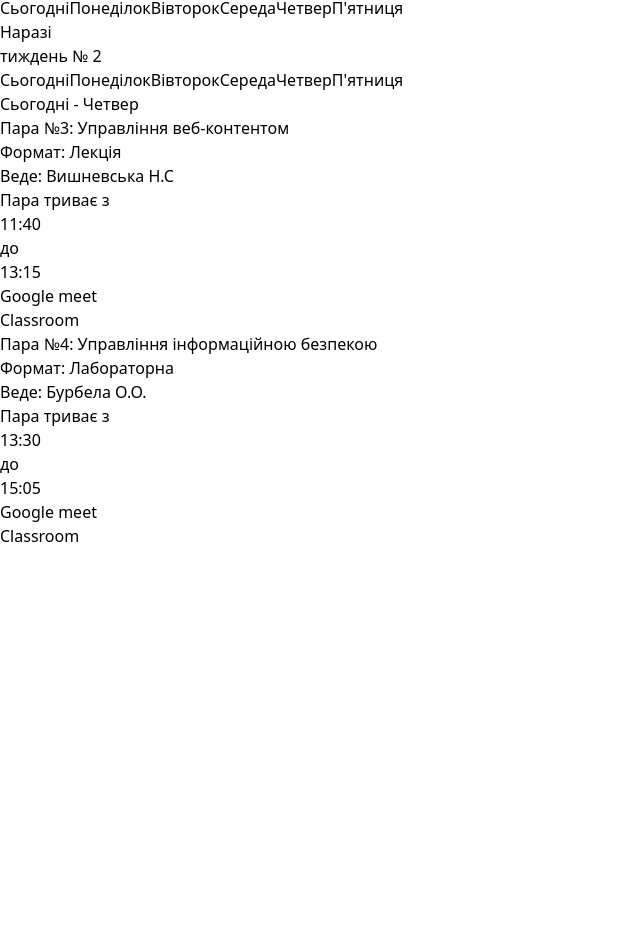
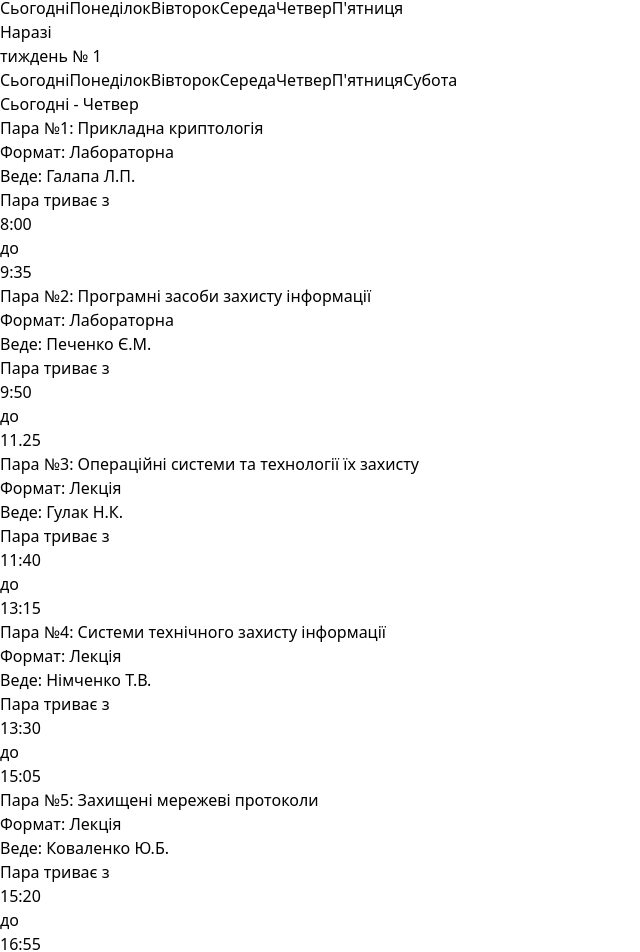
Before and after one commit to Solyaridz3/nau-daily, a React (Vite) app: page / in a window 1280 px wide. Shown: the part 810-1762 px from the top of the page, without its empty margins (0-640 px from the left). Before the commit the page ends 1358 px from the top, so only its background shows below. Built offline with nearby package versions, Linux system fonts and the light colour scheme.

Commit message:
no code updates, just schedule

```diff
--- a/src/App.tsx
+++ b/src/App.tsx
@@ -17,8 +17,10 @@ export interface IWeek {
     [key: string]: IPair[];
 }
 
+
+
 const getWeek = (date: Date): number => {
-    const startDate = new Date("February 23 2024 23:59:59");
+    const startDate = new Date("February 16 2024 23:59:59");
     const nowDate = new Date(date);
     const dayDifference = nowDate.getTime() - startDate.getTime();
     const daysSinceDate = dayDifference / (24 * 60 * 60 * 1000);
--- a/src/components/Content.tsx
+++ b/src/components/Content.tsx
@@ -8,7 +8,7 @@ interface IContent{
 }
 
 const Content = (props: IContent) => {
-    const dayOff = props.dayNumber > 4;
+    const dayOff = props.dayNumber > 5;
     return <div className="content min-h-dvh bg-blue-50 w-full flex justify-center py-20">
         <div className="shedule sm:w-full md:w-2/3 px-6 flex flex-col gap-6 h-fit">
             <h1 className="text-3xl text-center mb-4">{props.textToShow}</h1>
--- a/src/components/Sidebar.tsx
+++ b/src/components/Sidebar.tsx
@@ -23,7 +23,7 @@ const Sidebar = (props: ISide) => {
             <DayLi active={props.active === 0} dayKey={0} onClick={props.changeDayOfTheWeek} dayName="today"
                    text="Сьогодні"/>
             {/*<DayLi onClick={changeDayOfTheWeek} dayKey="calendar" text="Календар"/>*/}
-            {props.daysOfTheWeekEng.slice(0, 5).map((day, index) => {
+            {props.daysOfTheWeekEng.slice(0, 6).map((day, index) => {
                 return <DayLi
                     active={props.active === index + 1}
                     onClick={props.changeDayOfTheWeek}
--- a/src/data/DataBase.json
+++ b/src/data/DataBase.json
@@ -1,213 +1,373 @@
 {
     "week1": {
         "monday": [
+            {
+                "name": "Технології Machine Learning",
+                "professor": "Гріценко",
+                "pairFormat": "Лекція",
+                "pairNumber": 1,
+                "classroom": "",
+                "googleMeet": ""
+            },
             {
                 "name": "Прикладна криптологія",
                 "professor": "Ільєнко А.В.",
                 "pairFormat": "Лекція",
                 "pairNumber": 2,
-        "classroom": "https://classroom.google.com/u/0/c/NjU1MjU2ODQ2MTMx",
-        "googleMeet": "https://meet.google.com/jhm-qqrw-ivr"
+                "classroom": "",
+                "googleMeet": ""
             },
             {
                 "name": "Операційні системи та технології їх захисту",
                 "professor": "Гулак Н.К.",
                 "pairFormat": "Лекція",
                 "pairNumber": 3,
-        "classroom": "https://classroom.google.com/u/0/c/NjU2NzIzNTE1OTQy",
-        "googleMeet": "https://meet.google.com/keo-wrpu-ugg"
+                "classroom": "",
+                "googleMeet": ""
+            },
+            {
+                "name": "Системи технічного захисту інформації",
+                "professor": "Німченко Т.В.",
+                "pairFormat": "Лабораторна",
+                "pairNumber": 4,
+                "classroom": "",
+                "googleMeet": ""
+            },
+            {
+                "name": "Операційні системи та технології їх захисту",
+                "professor": "Майстренко А.А.",
+                "pairFormat": "Лабораторна",
+                "pairNumber": 5,
+                "classroom": "",
+                "googleMeet": ""
             }
         ],
         "tuesday": [
             {
-        "name": "Захищені комп'ютерні системи та мережі",
-        "professor": "Висоцька О.О.",
-        "pairFormat": "Лекція",
+                "name": "Основи інтернет-технологій",
+                "professor": "Вишневська Н.С.",
+                "pairFormat": "Лабораторна",
                 "pairNumber": 1,
-        "classroom": "https://classroom.google.com/u/0/c/NjU1MzA3NTAwNzQ4",
-        "googleMeet": "https://meet.google.com/fha-ccdo-zqs"
+                "classroom": "",
+                "googleMeet": ""
             },
             {
-        "name": "Управління інформаційною безпекою",
-        "professor": "Казмірчук С.В.",
+                "name": "Основи інтернет-технологій",
+                "professor": "Вишневська Н.С.",
+                "pairFormat": "Лабораторна",
+                "pairNumber": 2,
+                "classroom": "",
+                "googleMeet": ""
+            },
+            {
+                "name": "Програмні засоби захисту інформації",
+                "professor": "Вакдзо",
                 "pairFormat": "Лекція",
-        "pairNumber": 2,
-        "classroom": "https://classroom.google.com/u/0/c/NjUzMzI3NTgxMTMw",
-        "googleMeet": "https://meet.google.com/foz-mdau-gxk"
+                "pairNumber": 3,
+                "classroom": "",
+                "googleMeet": ""
+            },
+            {
+                "name": "Захищені мережеві протоколи",
+                "professor": "Коваленко Ю.Б.",
+                "pairFormat": "Лабораторна",
+                "pairNumber": 4,
+                "classroom": "",
+                "googleMeet": ""
+            },
+            {
+                "name": "Технології Machine Learning",
+                "professor": "Гріценко",
+                "pairFormat": "Лабораторна",
+                "pairNumber": 5,
+                "classroom": "",
+                "googleMeet": ""
             }
         ],
-    "wednesday": [
-      {
-        "name": "День військової підготовки",
-        "professor": "---",
-        "pairFormat": "---",
-        "pairNumber": 1
-      }
-    ],
+        "wednesday": [],
         "thursday": [
             {
                 "name": "Прикладна криптологія",
-        "professor": "Ракицький В.А.",
+                "professor": "Галапа Л.П.",
                 "pairFormat": "Лабораторна",
                 "pairNumber": 1,
-        "classroom": "https://classroom.google.com/u/0/c/NjU0OTcwMTkxNzA2",
-        "googleMeet": "https://meet.google.com/tey-pdcj-ufn"
+                "classroom": "",
+                "googleMeet": ""
             },
             {
-        "name": "Прикладна криптологія",
-        "professor": "Ракицький В.А.",
+                "name": "Програмні засоби захисту інформації",
+                "professor": "Печенко Є.М.",
                 "pairFormat": "Лабораторна",
                 "pairNumber": 2,
-        "classroom": "https://classroom.google.com/u/0/c/NjU0OTcwMTkxNzA2",
-        "googleMeet": "https://meet.google.com/tey-pdcj-ufn"
+                "classroom": "",
+                "googleMeet": ""
             },
             {
-        "name": "Управління веб-контентом",
-        "professor": "Вишневська Н.С",
+                "name": "Операційні системи та технології їх захисту",
+                "professor": "Гулак Н.К.",
                 "pairFormat": "Лекція",
                 "pairNumber": 3,
-        "classroom": "https://classroom.google.com/u/0/c/NjU2Nzk2OTg4MzE0",
-        "googleMeet": "https://meet.google.com/urn-kzvm-dtf"
+                "classroom": "",
+                "googleMeet": ""
             },
             {
-        "name": "Захищені комп'ютерні системи та мережі",
-        "professor": "Кочеткова О.В.",
-        "pairFormat": "Лабораторна",
+                "name": "Системи технічного захисту інформації",
+                "professor": "Німченко Т.В.",
+                "pairFormat": "Лекція",
                 "pairNumber": 4,
-        "classroom": "https://classroom.google.com/c/NjU1MTk2MTQxODE0",
-        "googleMeet": "https://meet.google.com/xvn-vtzr-pgy"
+                "classroom": "",
+                "googleMeet": ""
+            },
+            {
+                "name": "Захищені мережеві протоколи",
+                "professor": "Коваленко Ю.Б.",
+                "pairFormat": "Лекція",
+                "pairNumber": 5,
+                "classroom": "",
+                "googleMeet": ""
             }
         ],
         "friday": [
             {
-        "name": "Авіаційна безпека та кібербезпека авіаційних інф",
-        "professor": "Іванченко В.П.",
-        "pairFormat": "Лабораторна",
+                "name": "Прикладна криптологія",
+                "professor": "Ільєнко А.В.",
+                "pairFormat": "Лекція",
                 "pairNumber": 2,
-        "classroom": "https://classroom.google.com/u/0/c/NTg2OTY5NTcwODYx",
-        "googleMeet": "https://meet.google.com/vhe-uaix-spr"
+                "classroom": "",
+                "googleMeet": ""
+            },
+            {
+                "name": "Системи технічного захисту інформації",
+                "professor": "Німченко Т.В.",
+                "pairFormat": "Лекція",
+                "pairNumber": 3,
+                "classroom": "",
+                "googleMeet": ""
+            },
+            {
+                "name": "Основи інтернет-технологій",
+                "professor": "Вишневська Н.С.",
+                "pairFormat": "Лекція",
+                "pairNumber": 4,
+                "classroom": "",
+                "googleMeet": ""
             },
             {
                 "name": "Авіаційна безпека та кібербезпека авіаційних інф",
-        "professor": "Іванченко В.П.",
+                "professor": "Позова І.П.",
                 "pairFormat": "Лабораторна",
-        "pairNumber": 3,
-        "classroom": "https://classroom.google.com/u/0/c/NTg2OTY5NTcwODYx",
-        "googleMeet": "https://meet.google.com/vhe-uaix-spr"
+                "pairNumber": 5,
+                "classroom": "",
+                "googleMeet": ""
             },
             {
-        "name": "Аналіз ефективності систем кібербезпеки",
+                "name": "Авіаційна безпека та кібербезпека авіаційних інф",
+                "professor": "Позова І.П.",
+                "pairFormat": "Лабораторна",
+                "pairNumber": 6,
+                "classroom": "",
+                "googleMeet": ""
+            }
+        ],
+        "saturday": [
+            {
+                "name": "Авіаційна безпека та кібербезпека авіаційних інф",
+                "professor": "Різак М.В.",
+                "pairFormat": "Лекція",
+                "pairNumber": 2,
+                "classroom": "",
+                "googleMeet": ""
+            },
+            {
+                "name": "Технології Machine Learning",
+                "professor": "Гріценко",
+                "pairFormat": "Лекція",
+                "pairNumber": 3,
+                "classroom": "",
+                "googleMeet": ""
+            },
+            {
+                "name": "Програмні засоби захисту інформації",
+                "professor": "Вакдзо",
+                "pairFormat": "Лекція",
+                "pairNumber": 4,
+                "classroom": "",
+                "googleMeet": ""
+            },
+            {
+                "name": "Захищені мережеві протоколи",
                 "professor": "Коваленко Ю.Б.",
                 "pairFormat": "Лекція",
-        "pairNumber": 4,
-        "classroom": "https://classroom.google.com/u/0/c/NjU2Njg0NjI0NTMx",
-        "googleMeet": "https://meet.google.com/iro-oqza-zzr"
+                "pairNumber": 5,
+                "classroom": "",
+                "googleMeet": ""
             }
         ]
     },
     "week2": {
         "monday": [
             {
+                "name": "Технології Machine Learning",
+                "professor": "Гріценко В.К.",
+                "pairFormat": "Лекція",
+                "pairNumber": 1
+            },
+            {
                 "name": "Прикладна криптологія",
                 "professor": "Ільєнко А.В.",
                 "pairFormat": "Лекція",
-        "pairNumber": 2,
-        "classroom": "https://classroom.google.com/u/0/c/NjU1MjU2ODQ2MTMx",
-        "googleMeet": "https://meet.google.com/jhm-qqrw-ivr"
+                "pairNumber": 2
             },
             {
                 "name": "Операційні системи та технології їх захисту",
                 "professor": "Гулак Н.К.",
                 "pairFormat": "Лекція",
-        "pairNumber": 3,
-        "classroom": "https://classroom.google.com/u/0/c/NjU2NzIzNTE1OTQy",
-        "googleMeet": "https://meet.google.com/keo-wrpu-ugg"
+                "pairNumber": 3
+            },
+            {
+                "name": "Системи технічного захисту інформації",
+                "professor": "Німченко Т.В.",
+                "pairFormat": "Лабораторна",
+                "pairNumber": 4
             },
             {
                 "name": "Операційні системи та технології їх захисту",
-        "professor": "Майстренко А.А.",
+                "professor": "Майстренко А.А",
                 "pairFormat": "Лабораторна",
-        "pairNumber": 4,
-        "classroom": "https://classroom.google.com/u/0/c/NjU1MzcxNzc5Mzgy",
-        "googleMeet": "https://meet.google.com/hbb-icwq-utv"
+                "pairNumber": 5
             }
         ],
         "tuesday": [
             {
-        "name": "Захищені комп'ютерні системи та мережі",
-        "professor": "Висоцька О.О.",
-        "pairFormat": "Лекція",
-        "pairNumber": 1,
-        "classroom": "https://classroom.google.com/u/0/c/NjU1MzA3NTAwNzQ4",
-        "googleMeet": "https://meet.google.com/fha-ccdo-zqs"
+                "name": "Основи інтернет-технологій",
+                "professor": "Вишневська Н.С.",
+                "pairFormat": "Лабораторна",
+                "pairNumber": 1
             },
             {
-        "name": "Управління інформаційною безпекою",
-        "professor": "Казмірчук С.В.",
+                "name": "Основи інтернет-технологій",
+                "professor": "Вишневська Н.С.",
+                "pairFormat": "Лабораторна",
+                "pairNumber": 2
+            },
+            {
+                "name": "Програмні засоби захисту інформації",
+                "professor": "Бакало Ю.Б.",
                 "pairFormat": "Лекція",
-        "pairNumber": 2,
-        "classroom": "https://classroom.google.com/u/0/c/NjUzMzI3NTgxMTMw",
-        "googleMeet": "https://meet.google.com/foz-mdau-gxk"
+                "pairNumber": 3
+            },
+            {
+                "name": "Захищені мережеві протоколи",
+                "professor": "Коваленко Ю.Б.",
+                "pairFormat": "Лабораторна",
+                "pairNumber": 4
+            },
+            {
+                "name": "Технології Machine Learning",
+                "professor": "Гріценко В.К.",
+                "pairFormat": "Лекція",
+                "pairNumber": 5
             }
         ],
-    "wednesday": [
-      {
-        "name": "День військової підготовки",
-        "professor": "---",
-        "pairFormat": "---",
-        "pairNumber": 1
-      }
-    ],
+        "wednesday": [],
         "thursday": [
             {
-        "name": "Управління веб-контентом",
-        "professor": "Вишневська Н.С",
-        "pairFormat": "Лекція",
-        "pairNumber": 3,
-        "classroom": "https://classroom.google.com/u/0/c/NjU2Nzk2OTg4MzE0",
-        "googleMeet": "https://meet.google.com/urn-kzvm-dtf"
+                "name": "Прикладна криптологія",
+                "professor": "Галага Л.П.",
+                "pairFormat": "Лабораторна",
+                "pairNumber": 1
             },
             {
-        "name": "Управління інформаційною безпекою",
-        "professor": "Бурбела О.О.",
+                "name": "Програмні засоби захисту інформації",
+                "professor": "Печенко Є.М.",
                 "pairFormat": "Лабораторна",
-        "pairNumber": 4,
-        "classroom": "https://classroom.google.com/u/0/c/NjU0OTQ1NzI5MDQ5",
-        "googleMeet": "https://meet.google.com/wsw-qtso-nrd"
+                "pairNumber": 2,
+                "classroom": "",
+                "googleMeet": ""
+            },
+            {
+                "name": "Операційні системи та технології їх захисту",
+                "professor": "Гулак Н.К.",
+                "pairFormat": "Лекція",
+                "pairNumber": 3
+            },
+            {
+                "name": "Системи технічного захисту інформації",
+                "professor": "Німченко Т.В.",
+                "pairFormat": "Лекція",
+                "pairNumber": 4
+            },
+            {
+                "name": "Захищені мережеві протоколи",
+                "professor": "Коваленко Ю.Б.",
+                "pairFormat": "Лекція",
+                "pairNumber": 5,
+                "classroom": "",
+                "googleMeet": ""
             }
         ],
         "friday": [
             {
-        "name": "Управління веб-контентом",
-        "professor": "Вишневська Н.С.",
-        "pairFormat": "Лабораторна",
-        "pairNumber": 1,
-        "classroom": "https://classroom.google.com/u/0/c/NjU2Nzk2OTg4MzE0",
-        "googleMeet": "https://meet.google.com/urn-kzvm-dtf"
+                "name": "Прикладна криптологія",
+                "professor": "Ільєнко А.В.",
+                "pairFormat": "Лекція",
+                "pairNumber": 2
             },
             {
-        "name": "Аналіз ефективності систем кібербезпеки",
-        "professor": "Коваленко Ю.Б.",
-        "pairFormat": "Лабораторна",
-        "pairNumber": 2,
-        "classroom": "https://classroom.google.com/u/0/c/NjU2Njg0NjI0NTMx",
-        "googleMeet": "https://meet.google.com/iro-oqza-zzr"
+                "name": "Системи технічного захисту інформації",
+                "professor": "Німченко Т.В.",
+                "pairFormat": "Лекція",
+                "pairNumber": 3
             },
             {
-        "name": "Аналіз ефективності систем кібербезпеки",
-        "professor": "Коваленко Ю.Б.",
+                "name": "Основи інтернет-технологій",
+                "professor": "Вишневська Н.С.",
                 "pairFormat": "Лекція",
-        "pairNumber": 3,
-        "classroom": "https://classroom.google.com/u/0/c/NjU2Njg0NjI0NTMx",
-        "googleMeet": "https://meet.google.com/iro-oqza-zzr"
+                "pairNumber": 4,
+                "classroom": "",
+                "googleMeet": ""
             },
             {
                 "name": "Авіаційна безпека та кібербезпека авіаційних інф",
-        "professor": "Шульга Іванченко В.П.",
+                "professor": "Позова І.П.",
+                "pairFormat": "Лабораторна",
+                "pairNumber": 5,
+                "classroom": "",
+                "googleMeet": ""
+            },
+            {
+                "name": "Авіаційна безпека та кібербезпека авіаційних інф",
+                "professor": "Позова І.П.",
+                "pairFormat": "Лабораторна",
+                "pairNumber": 6,
+                "classroom": "",
+                "googleMeet": ""
+            }
+        ],
+        "saturday": [
+            {
+                "name": "Авіаційна безпека та кібербезпека авіаційних інф",
+                "professor": "Різак М.В.",
                 "pairFormat": "Лекція",
-        "pairNumber": 4,
-        "classroom": "https://classroom.google.com/u/0/c/NTg2OTY5NTcwODYx",
-        "googleMeet": "https://meet.google.com/vhe-uaix-spr"
+                "pairNumber": 2
+            },
+            {
+                "name": "Технології Machine Learning",
+                "professor": "Гріценко В.К.",
+                "pairFormat": "Лекція",
+                "pairNumber": 3
+            },
+            {
+                "name": "Програмні засоби захисту інформації",
+                "professor": "Бакало Ю.Б.",
+                "pairFormat": "Лекція",
+                "pairNumber": 4
+            },
+            {
+                "name": "Захищені мережеві протоколи",
+                "professor": "Коваленко Ю.Б.",
+                "pairFormat": "Лабораторна",
+                "pairNumber": 5
             }
         ]
     }
--- a/src/data/pairTime.json
+++ b/src/data/pairTime.json
@@ -18,5 +18,7 @@
         "pairNumber": 4,
         "start": "13:30",
         "end": "15:05"
-  }
+    },
+    { "pairNumber": 5, "start": "15:20", "end": "16:55" },
+    { "pairNumber": 6, "start": "17:10", "end": "18:45" }
 ]
```
Also changed, not shown: 1 other file (tests, documents, lock files or other folders). Lines whose indentation alone changed are shown as unchanged.
